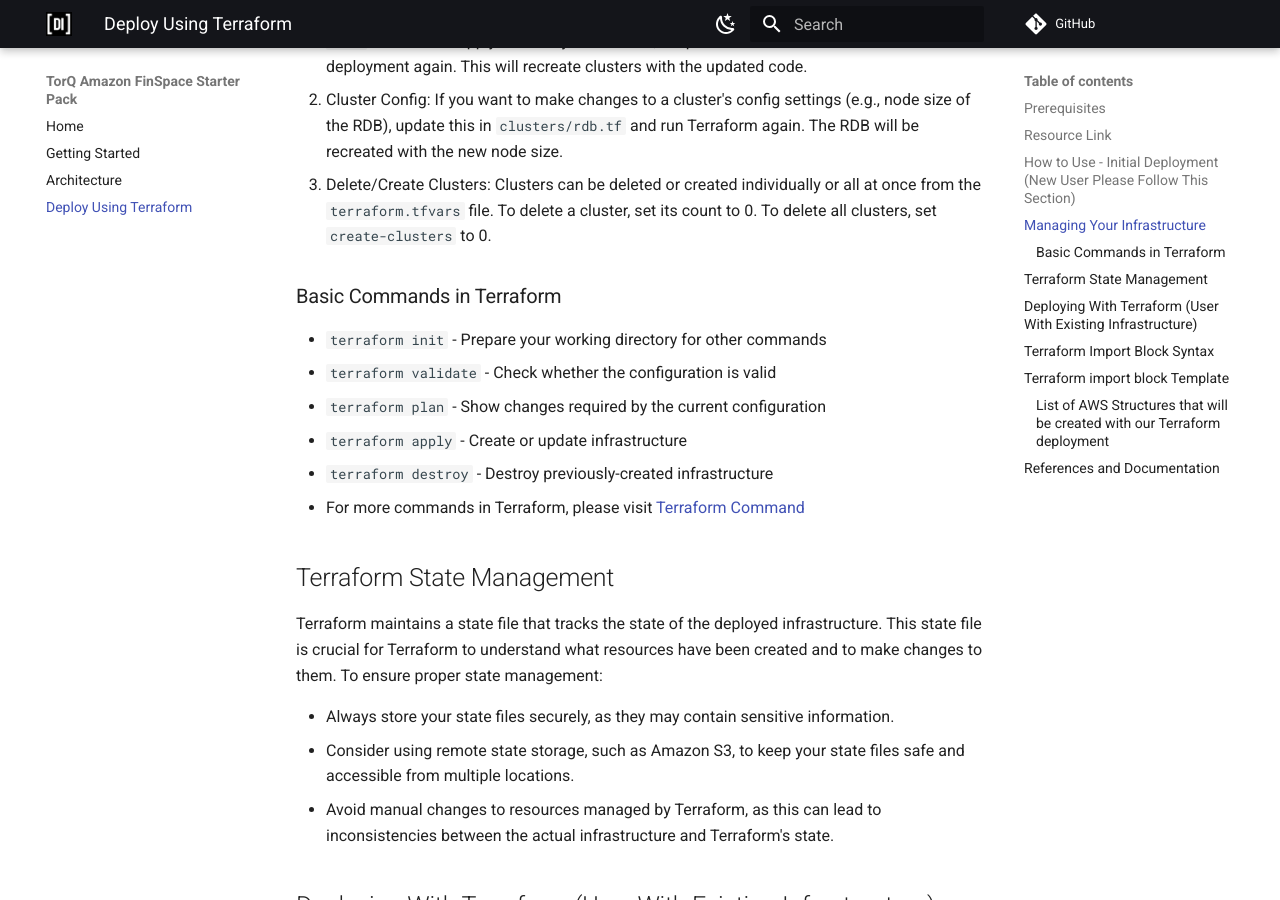
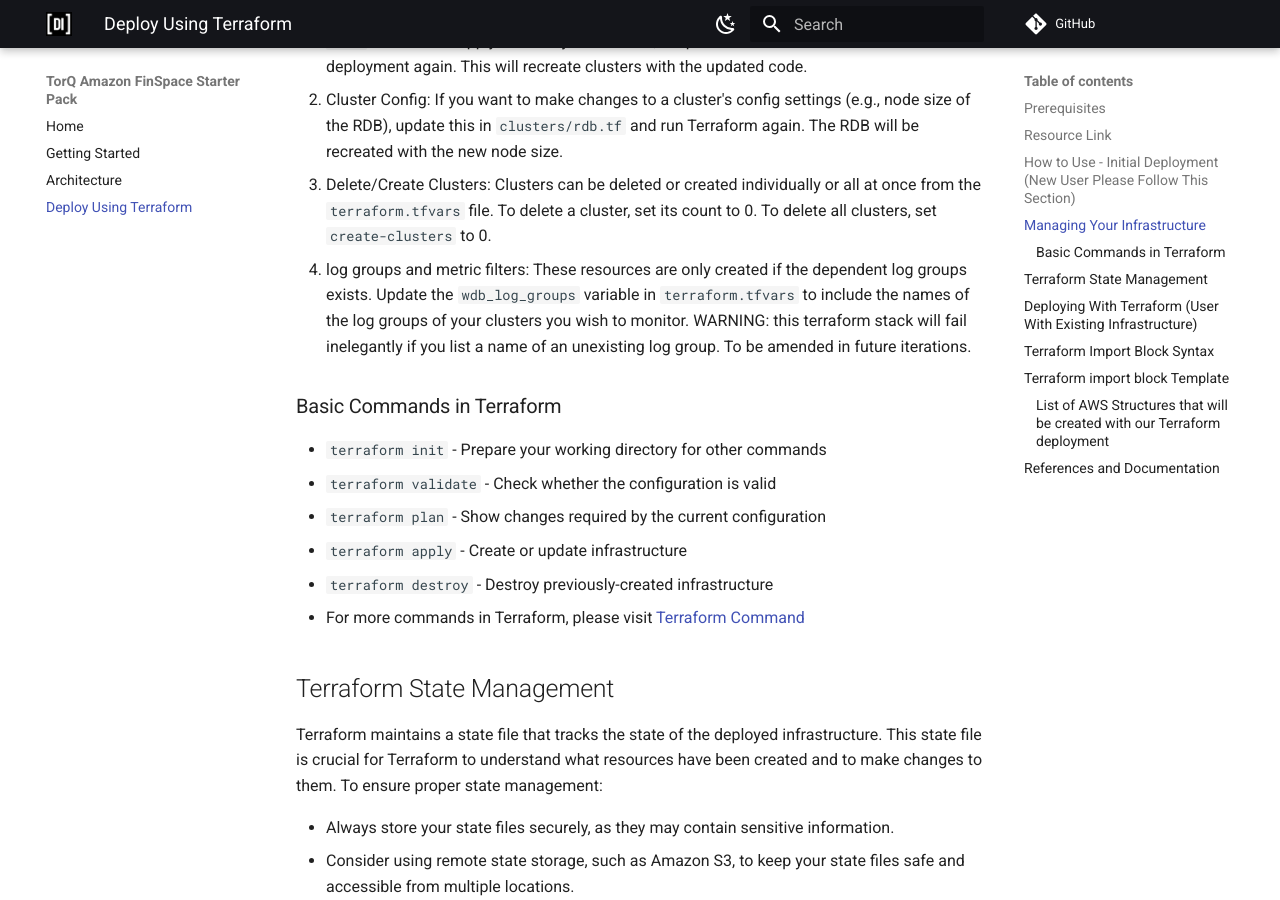
Before and after one commit to DataIntellectTech/TorQ-Amazon-FinSpace-Starter-Pack, an MkDocs documentation site: the page built from docs/terraformdeloyment.md, in a window 1280 px wide and 900 px high, scrolled down 1811 px. Built offline with MkDocs 1.6.1 and Material for MkDocs 9.7.7, drawn with Linux system fonts in a browser that asks for light colours; comment, search, counter and statistics services are not loaded.

Commit message:
update readme

```diff
--- a/docs/terraformdeloyment.md
+++ b/docs/terraformdeloyment.md
@@ -39,6 +39,8 @@ Once your environment is up and running, you can use this configuration to manag
 1. Code Updates: If you make any code changes in `TorQ` or `TorQ-Amazon-FinSpace-Starter-Pack` and want to apply these to your clusters, rezip these directories and run the Terraform deployment again. This will recreate clusters with the updated code.
 2. Cluster Config: If you want to make changes to a cluster's config settings (e.g., node size of the RDB), update this in `clusters/rdb.tf` and run Terraform again. The RDB will be recreated with the new node size.
 3. Delete/Create Clusters: Clusters can be deleted or created individually or all at once from the `terraform.tfvars` file. To delete a cluster, set its count to 0. To delete all clusters, set `create-clusters` to 0.
+4. log groups and metric filters: These resources are only created if the dependent log groups exists. Update the `wdb_log_groups` variable in `terraform.tfvars` to include the names of the log groups of your clusters you wish to monitor. WARNING: this terraform stack will fail inelegantly if you list a name of an unexisting log group. To be amended in future iterations.
+
 
 ### Basic Commands in Terraform
 *  `terraform init`       -   Prepare your working directory for other commands
```
